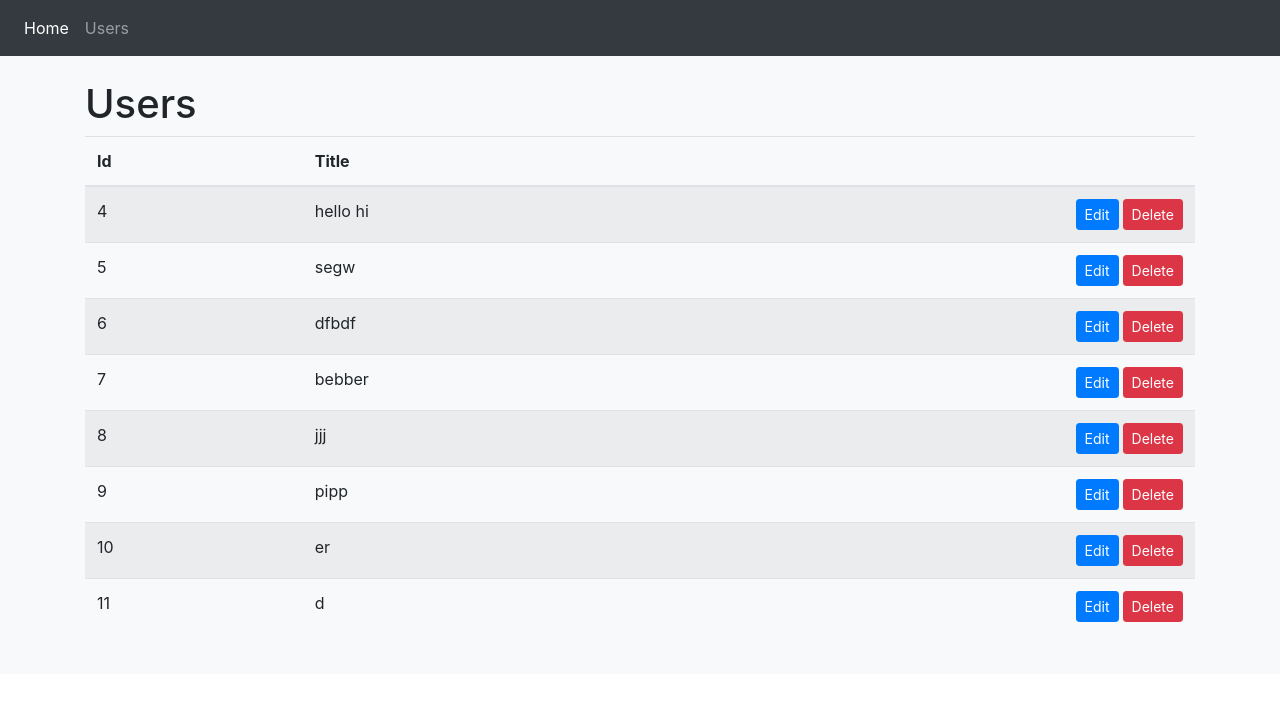
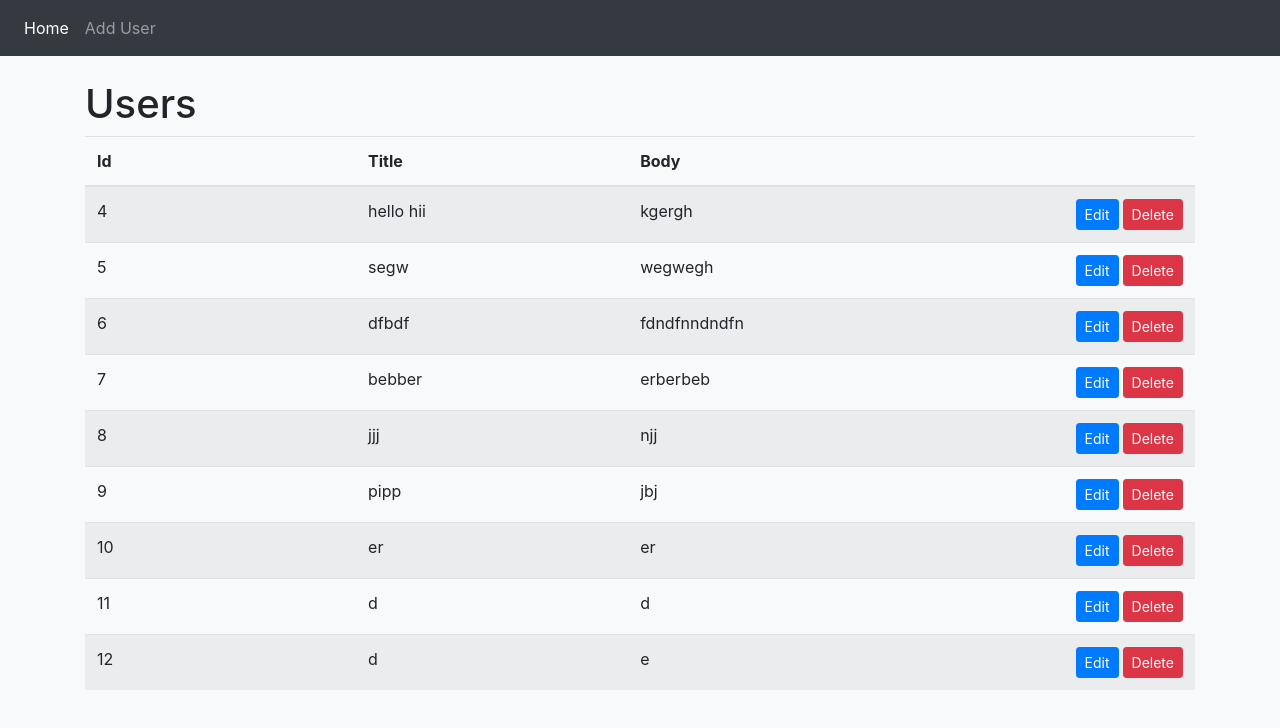
Before and after one commit to mrpran/React-Crud, a React (Create React App) app: page / in a window 1280 px wide. Shown: the top 728 px of the page. Built offline with nearby package versions, Linux system fonts and the light colour scheme; data requests are answered from the project's data file.

Commit message:
minor changes

```diff
--- a/db.json
+++ b/db.json
@@ -1,8 +1,8 @@
 {
   "posts": [
     {
-      "title": "hello hi",
-      "body": "kgerg",
+      "title": "hello hii",
+      "body": "kgergh",
       "id": 4
     },
     {
@@ -39,6 +39,11 @@
       "title": "d",
       "body": "d",
       "id": 11
+    },
+    {
+      "title": "d",
+      "body": "e",
+      "id": 12
     }
   ]
 }
--- a/src/components/Home.js
+++ b/src/components/Home.js
@@ -28,8 +28,9 @@ function Home() {
             <table className="table table-striped">
                 <thead>
                     <tr>
-                        <th style={{ width: '20%' }}>Id</th>
-                        <th style={{ width: '70%' }}>Title</th>
+                        <th style={{ width: '25%' }}>Id</th>
+                        <th style={{ width: '25%' }}>Title</th>
+                        <th style={{ width: '40%' }}>Body</th>
                         <th style={{ width: '10%' }}></th>
                     </tr>
                 </thead>
@@ -38,6 +39,7 @@ function Home() {
                         <tr key={user.id}>
                             <td>{user.id}</td>
                             <td>{user.title}</td>
+                            <td>{user.body}</td>
 
                             <td style={{ whiteSpace: 'nowrap' }}>
                                 <Link to={`users/edit/${user.id}`} className="btn btn-sm btn-primary mr-1">Edit</Link>
--- a/src/components/Nav.js
+++ b/src/components/Nav.js
@@ -6,7 +6,7 @@ function Nav() {
         <nav className="navbar navbar-expand navbar-dark bg-dark">
             <div className="navbar-nav">
                 <NavLink exact to="/" className="nav-item nav-link">Home</NavLink>
-                <NavLink to="/users/add" className="nav-item nav-link">Users</NavLink>
+                <NavLink to="/users/add" className="nav-item nav-link">Add User</NavLink>
             </div>
         </nav>
     );
--- a/src/components/Users.js
+++ b/src/components/Users.js
@@ -1,5 +1,5 @@
 import React, { useEffect, useState } from 'react';
-import {useParams, Link , Redirect} from 'react-router-dom';
+import {useParams, Link } from 'react-router-dom';
 import { useForm } from "react-hook-form";
 import { yupResolver } from '@hookform/resolvers/yup';
 import * as Yup from 'yup';
@@ -56,7 +56,7 @@ function Users({history}) {
     }
     return (
         <form onSubmit={handleSubmit(onSubmit)} onReset={reset}>
-             <h1>{isAddMode ? 'Add User' : 'Edit User'}</h1>
+             <h1>{isAddMode ? 'Add User' : `Edit User #${id}`}</h1>
             <div className="form-row">
                 <div className="form-group col-5">
                     <label>Title</label>
@@ -74,6 +74,7 @@ function Users({history}) {
                     {formState.isSubmitting && <span className="spinner-border spinner-border-sm mr-1"></span>}
                     Save
                 </button>
+                <Link to={isAddMode ? '.' : '..'} className="btn btn-link">Cancel</Link>
             </div>
         </form>
     );
```
